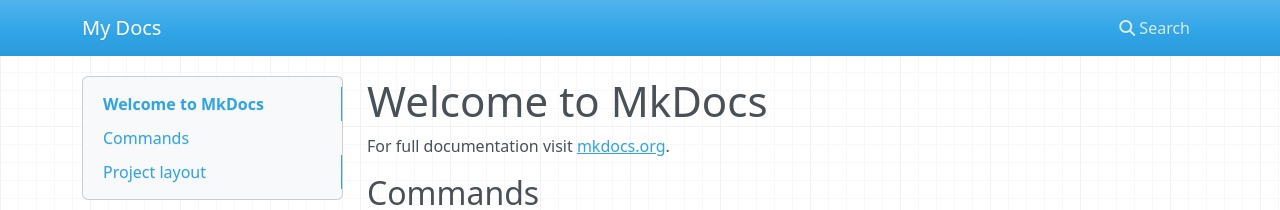
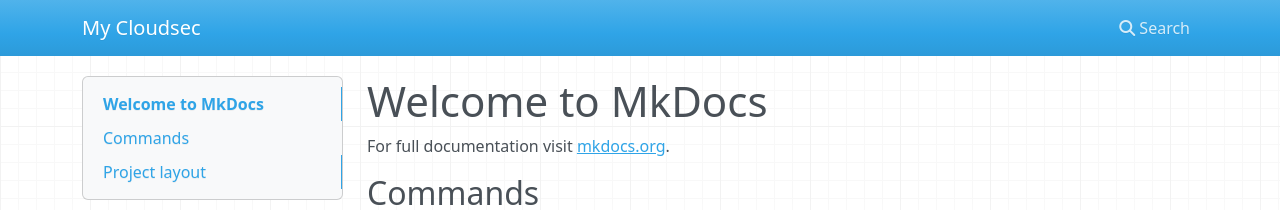
Before and after one commit to Ibrahim-Akk/cloudsecnotes, an MkDocs documentation site: the page built from docs/index.md, in a window 1280 px wide. Shown: the top 210 px of the page. Built offline with MkDocs 1.6.1, drawn with Linux system fonts in a browser that asks for light colours; nearby versions of some CDN libraries.

Commit message:
update index

```diff
--- a/mkdocs.yml
+++ b/mkdocs.yml
@@ -1 +1 @@
-site_name: My Docs
+site_name: My Cloudsec
```
